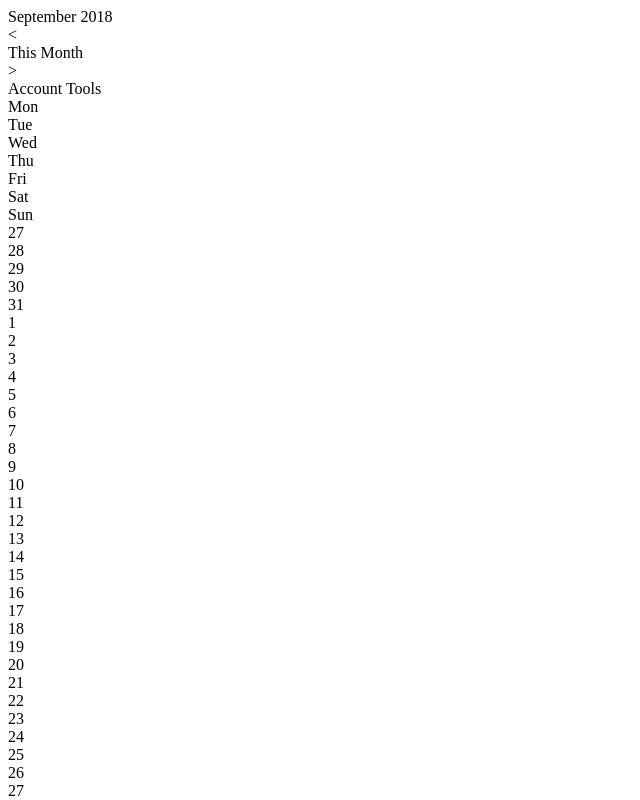
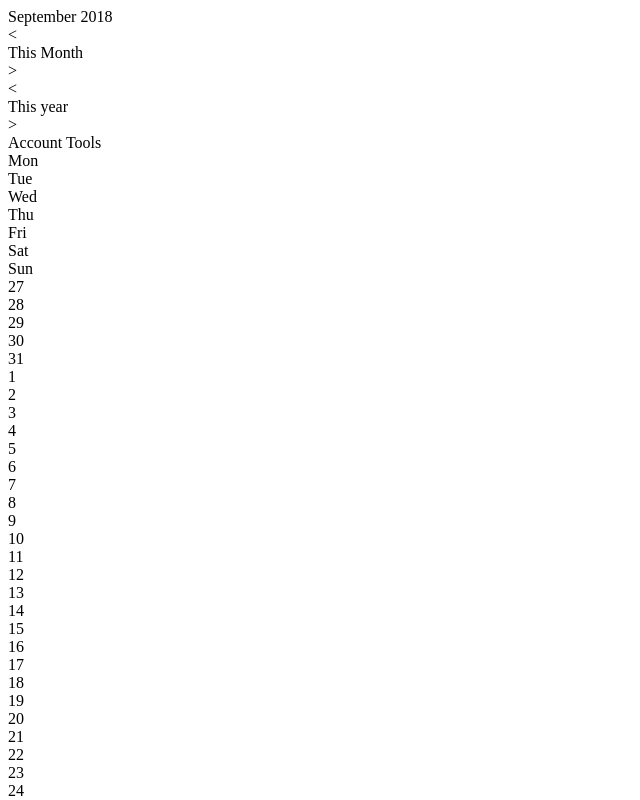
Before and after one commit to mradammorley/eventsdiary, a React app: page / in a window 1280 px wide. Shown: the top 800 px of the page, without its empty margins (0-640 px from the left). Built offline with nearby package versions, Linux system fonts and the light colour scheme.

Commit message:
Added Year Selector

```diff
--- a/public/style.css
+++ b/public/style.css
@@ -39,7 +39,7 @@ body {
 .Toolbar {
   grid-area: Toolbar;
   display: grid;
-  grid-template-columns: [DisplayDateRange-start] 30% [DisplayDateRange-end DateRangeSelector-start] 30% [DateRangeSelector-end DateRangeBrowser-start] 25% [DateRangeBrowser-end AccountTools-start] 1fr [AccountTools-end];
+  grid-template-columns: [DisplayDateRange-start] 30% [DisplayDateRange-end YearSelector-start] 25% [YearSelector-end YearSelector-start] 25% [YearSelector-end AccountTools-start] 1fr [AccountTools-end];
   grid-template-rows: 100%;
   background: white; }
   .Toolbar > div {
@@ -124,7 +124,13 @@ body {
   .DisplayDateRange.inactive {
     color: #bfbfbf; }
 
-.DateRangeBrowser {
+.MonthSelector {
+  display: flex;
+  justify-content: space-evenly;
+  flex-direction: row;
+  width: 20vw; }
+
+.YearSelector {
   display: flex;
   justify-content: space-evenly;
   flex-direction: row;
--- a/sass/components/DateRangeBrowser.scss
+++ b/sass/components/MonthSelector.scss
@@ -1,4 +1,4 @@
-.DateRangeBrowser {
+.MonthSelector {
   display: flex;
   justify-content: space-evenly;
   flex-direction: row;
--- a/sass/components/Toolbar.scss
+++ b/sass/components/Toolbar.scss
@@ -2,9 +2,9 @@
   grid-area: Toolbar;
   display: grid;
   grid-template-columns: [DisplayDateRange-start]
-  30% [DisplayDateRange-end DateRangeSelector-start]
-  30% [DateRangeSelector-end DateRangeBrowser-start]
-  25% [DateRangeBrowser-end AccountTools-start]
+  30% [DisplayDateRange-end YearSelector-start]
+  25% [YearSelector-end YearSelector-start]
+  25% [YearSelector-end AccountTools-start]
   1fr [AccountTools-end];
   grid-template-rows: 100%;
   background: $calendar-background-colour;
--- /dev/null
+++ b/sass/components/YearSelector.scss
@@ -0,0 +1,6 @@
+.YearSelector {
+  display: flex;
+  justify-content: space-evenly;
+  flex-direction: row;
+  width: 20vw;
+}
--- a/sass/style.scss
+++ b/sass/style.scss
@@ -16,7 +16,8 @@
 @import "components/BookingsHeader";
 @import "components/Booking";
 @import "components/DisplayDateRange";
-@import "components/DateRangeBrowser";
+@import "components/MonthSelector";
+@import "components/YearSelector";
 
 .box {
   height:13px;
--- a/src/components/DateRangeSelector.js
+++ /dev/null
@@ -1,11 +0,0 @@
-import React from "react";
-
-const DateRangeSelector = () => {
-
-    return (
-        <div className="DateRangeSelector">
-        </div>
-    );
-};
-
-export default DateRangeSelector;
--- a/src/components/MonthSelector.js
+++ b/src/components/MonthSelector.js
@@ -27,7 +27,7 @@ class MonthSelector extends React.Component {
 
     render() {
         return (
-            <div className="DateRangeBrowser">
+            <div className="MonthSelector">
                 <div className="button" onClick={this.gotoPreviousMonth}>&lt;</div>
                 <div className="button" onClick={this.gotoThisMonth}>This Month</div>
                 <div className="button" onClick={this.gotoNextMonth}>&gt;</div>
--- a/src/components/Toolbar.js
+++ b/src/components/Toolbar.js
@@ -1,7 +1,7 @@
 import React from 'react';
 import DisplayDateRange from './DisplayDateRange';
-import DateRangeSelector from './DateRangeSelector';
-import DateRangeBrowser from './MonthSelector';
+import MonthSelector from './MonthSelector';
+import YearSelector from './YearSelector';
 import AccountTools from './AccountTools';
 import {connect} from "react-redux";
 import PropTypes from "prop-types";
@@ -12,8 +12,8 @@ class Toolbar extends React.Component  {
         return (
             <div className='Toolbar'>
                 <DisplayDateRange referenceDate={ new Date(this.props.calendar.currentYear, this.props.calendar.currentMonth) }/>
-                <DateRangeSelector/>
-                <DateRangeBrowser/>
+                <MonthSelector/>
+                <YearSelector/>
                 <AccountTools/>
             </div>
         );
--- /dev/null
+++ b/src/components/YearSelector.js
@@ -0,0 +1,51 @@
+import React from "react";
+import {getThisYear} from "../helpers/date.helper";
+import {connect} from "react-redux";
+import PropTypes from "prop-types";
+import {calendarActions} from "../actions/calendar.action";
+
+class YearSelector extends React.Component {
+    constructor(props) {
+        super(props);
+
+        this.gotoThisYear = this.gotoThisYear.bind(this);
+        this.gotoNextYear = this.gotoNextYear.bind(this);
+        this.gotoPreviousYear = this.gotoPreviousYear.bind(this);
+    }
+
+    gotoThisYear() {
+        this.props.dispatch(calendarActions.gotoYear(getThisYear()));
+    }
+
+    gotoNextYear() {
+        this.props.dispatch(calendarActions.gotoNextYear(this.props.calendar.currentYear, this.props.calendar.currentYear));
+    }
+
+    gotoPreviousYear() {
+        this.props.dispatch(calendarActions.gotoPreviousYear(this.props.calendar.currentYear, this.props.calendar.currentYear));
+    }
+
+    render() {
+        return (
+            <div className="YearSelector">
+                <div className="button" onClick={this.gotoPreviousYear}>&lt;</div>
+                <div className="button" onClick={this.gotoThisYear}>This year</div>
+                <div className="button" onClick={this.gotoNextYear}>&gt;</div>
+            </div>
+        );
+    }
+};
+
+YearSelector.propTypes = {
+    dispatch: PropTypes.func,
+    calendar: PropTypes.object
+};
+
+const mapStateToProps = (store) => {
+    return {
+        dispatch: store.dispatch,
+        calendar: store.calendar
+    };
+};
+
+export default connect(mapStateToProps)(YearSelector);
```
